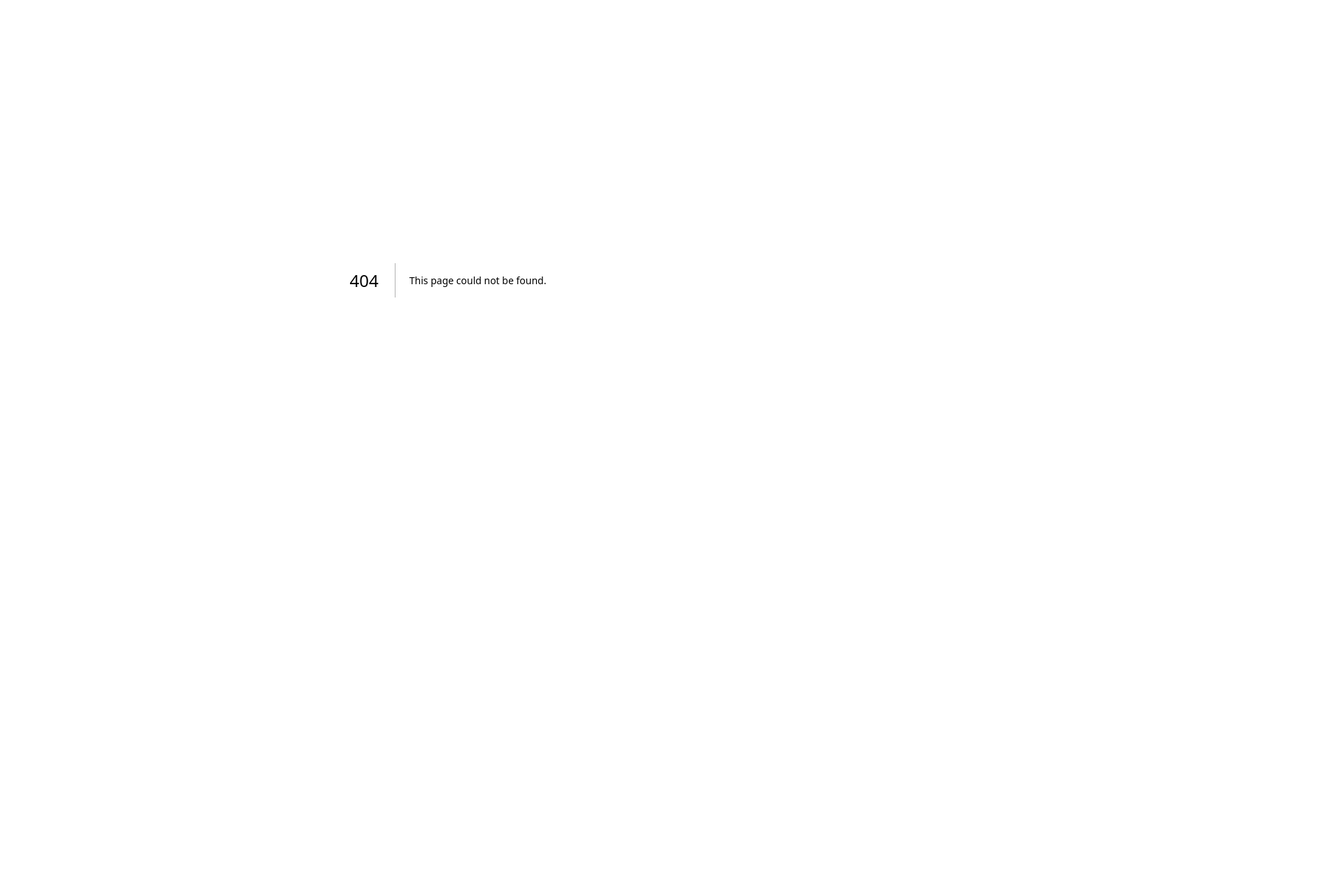
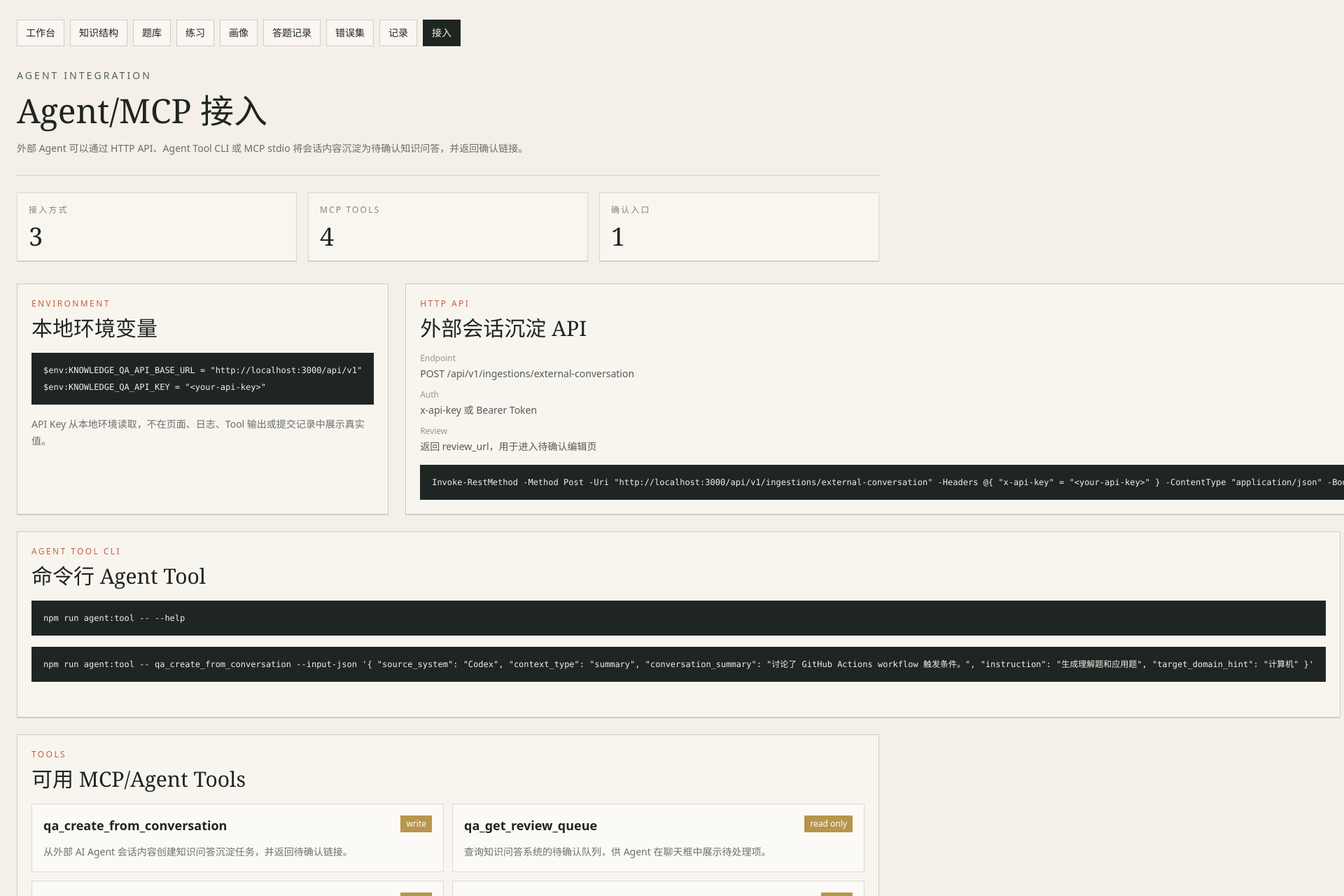
Before and after one commit to chujun/knowledge-qa-system, a Next.js app: page /integrations in a window 1280 px wide. Before the commit this address had no page. Shown: the top 1280 px of the page at 70% size, 1920 px wide, since content can reach past the window. Before the commit the page ends 800 px from the top, so only its background shows below. Built offline with nearby package versions, Linux system fonts and the light colour scheme.

Commit message:
feat: add agent integration guide page

```diff
--- /dev/null
+++ b/src/app/integrations/page.tsx
@@ -0,0 +1,178 @@
+import Link from "next/link";
+
+import { mcpToolDefinitions } from "@/lib/mcp/tools";
+
+export const dynamic = "force-dynamic";
+
+const commands = {
+  env: `$env:KNOWLEDGE_QA_API_BASE_URL = "http://localhost:3000/api/v1"\n$env:KNOWLEDGE_QA_API_KEY = "<your-api-key>"`,
+  agentHelp: "npm run agent:tool -- --help",
+  agentCreate:
+    'npm run agent:tool -- qa_create_from_conversation --input-json \'{ "source_system": "Codex", "context_type": "summary", "conversation_summary": "讨论了 GitHub Actions workflow 触发条件。", "instruction": "生成理解题和应用题", "target_domain_hint": "计算机" }\'',
+  mcpStart: "npm run mcp:stdio",
+  mcpCheck: "npm run mcp:check",
+  apiCreate:
+    'Invoke-RestMethod -Method Post -Uri "http://localhost:3000/api/v1/ingestions/external-conversation" -Headers @{ "x-api-key" = "<your-api-key>" } -ContentType "application/json" -Body \'{ "source_system": "Codex", "context_type": "summary", "conversation_summary": "讨论了 GitHub Actions workflow 触发条件。", "instruction": "生成理解题和应用题", "target_domain_hint": "计算机" }\''
+};
+
+export default function IntegrationsPage() {
+  return (
+    <main className="min-h-screen bg-paper text-ink">
+      <section className="mx-auto w-full max-w-7xl px-5 py-7 lg:px-6">
+        <TopNav current="接入" />
+
+        <header className="mt-8 border-b border-ink/15 pb-6">
+          <p className="text-sm uppercase tracking-[0.22em] text-moss">
+            Agent Integration
+          </p>
+          <h1 className="mt-4 font-display text-5xl leading-none">
+            Agent/MCP 接入
+          </h1>
+          <p className="mt-4 max-w-3xl text-sm leading-7 text-ink/65">
+            外部 Agent 可以通过 HTTP API、Agent Tool CLI 或 MCP stdio 将会话内容沉淀为待确认知识问答，并返回确认链接。
+          </p>
+        </header>
+
+        <section className="mt-6 grid gap-4 md:grid-cols-3">
+          <Metric label="接入方式" value={3} />
+          <Metric label="MCP Tools" value={mcpToolDefinitions.length} />
+          <Metric label="确认入口" value={1} />
+        </section>
+
+        <section className="mt-8 grid gap-6 xl:grid-cols-[1fr_1fr]">
+          <Panel eyebrow="Environment" title="本地环境变量">
+            <CommandBlock value={commands.env} />
+            <p className="mt-3 text-sm leading-6 text-ink/65">
+              API Key 从本地环境读取，不在页面、日志、Tool 输出或提交记录中展示真实值。
+            </p>
+          </Panel>
+
+          <Panel eyebrow="HTTP API" title="外部会话沉淀 API">
+            <dl className="grid gap-3 text-sm">
+              <RecordKV label="Endpoint" value="POST /api/v1/ingestions/external-conversation" />
+              <RecordKV label="Auth" value="x-api-key 或 Bearer Token" />
+              <RecordKV label="Review" value="返回 review_url，用于进入待确认编辑页" />
+            </dl>
+            <CommandBlock value={commands.apiCreate} />
+          </Panel>
+        </section>
+
+        <section className="mt-6 grid gap-6 xl:grid-cols-[1fr_1fr]">
+          <Panel eyebrow="Agent Tool CLI" title="命令行 Agent Tool">
+            <CommandBlock value={commands.agentHelp} />
+            <CommandBlock value={commands.agentCreate} />
+          </Panel>
+
+          <Panel eyebrow="MCP Stdio" title="本地 MCP Server">
+            <CommandBlock value={commands.mcpStart} />
+            <CommandBlock value={commands.mcpCheck} />
+          </Panel>
+        </section>
+
+        <section className="mt-6">
+          <Panel eyebrow="Tools" title="可用 MCP/Agent Tools">
+            <div className="grid gap-3 lg:grid-cols-2">
+              {mcpToolDefinitions.map((tool) => (
+                <article className="border border-ink/15 bg-white/45 p-4" key={tool.name}>
+                  <div className="flex flex-wrap items-start justify-between gap-3">
+                    <h2 className="break-all text-lg font-semibold">{tool.name}</h2>
+                    <StatusBadge
+                      label={tool.annotations.readOnlyHint ? "read only" : "write"}
+                    />
+                  </div>
+                  <p className="mt-3 text-sm leading-6 text-ink/65">
+                    {tool.description}
+                  </p>
+                </article>
+              ))}
+            </div>
+          </Panel>
+        </section>
+      </section>
+    </main>
+  );
+}
+
+function TopNav({ current }: { current: string }) {
+  const items = [
+    ["/", "工作台"],
+    ["/domains", "知识结构"],
+    ["/questions", "题库"],
+    ["/practice", "练习"],
+    ["/mastery", "画像"],
+    ["/attempts", "答题记录"],
+    ["/error-sets", "错误集"],
+    ["/records", "记录"],
+    ["/integrations", "接入"]
+  ];
+
+  return (
+    <nav className="flex flex-wrap gap-2 text-sm">
+      {items.map(([href, label]) => (
+        <Link
+          className={`border px-3 py-2 transition ${
+            label === current
+              ? "border-ink bg-ink text-paper"
+              : "border-ink/20 bg-white/50 text-ink hover:border-clay hover:text-clay"
+          }`}
+          href={href}
+          key={href}
+        >
+          {label}
+        </Link>
+      ))}
+    </nav>
+  );
+}
+
+function Metric({ label, value }: { label: string; value: number }) {
+  return (
+    <div className="border border-ink/15 bg-white/35 p-4 shadow-line">
+      <p className="text-xs uppercase tracking-[0.18em] text-ink/55">{label}</p>
+      <p className="mt-3 font-display text-4xl leading-none">{value}</p>
+    </div>
+  );
+}
+
+function Panel({
+  children,
+  eyebrow,
+  title
+}: {
+  children: React.ReactNode;
+  eyebrow: string;
+  title: string;
+}) {
+  return (
+    <section className="border border-ink/20 bg-white/30 p-5 shadow-line">
+      <p className="text-xs uppercase tracking-[0.2em] text-clay">{eyebrow}</p>
+      <h2 className="mt-3 font-display text-3xl leading-none">{title}</h2>
+      <div className="mt-5 space-y-4">{children}</div>
+    </section>
+  );
+}
+
+function CommandBlock({ value }: { value: string }) {
+  return (
+    <pre className="overflow-x-auto border border-ink/15 bg-ink px-4 py-3 text-xs leading-6 text-paper">
+      <code>{value}</code>
+    </pre>
+  );
+}
+
+function RecordKV({ label, value }: { label: string; value: string }) {
+  return (
+    <div>
+      <dt className="text-xs text-ink/45">{label}</dt>
+      <dd className="mt-1 break-all text-ink/75">{value}</dd>
+    </div>
+  );
+}
+
+function StatusBadge({ label }: { label: string }) {
+  return (
+    <span className="whitespace-nowrap bg-brass px-2 py-1 text-xs text-white">
+      {label}
+    </span>
+  );
+}
--- a/src/app/page.tsx
+++ b/src/app/page.tsx
@@ -148,6 +148,11 @@ export default async function Home() {
               description="查看 Agent 会话来源、模型生成调用和质量校验记录。"
               href="/records"
               label="调用记录"
+            />
+            <WorkbenchLink
+              description="查看 HTTP API、Agent Tool CLI 和 MCP stdio 的本地接入方式。"
+              href="/integrations"
+              label="Agent 接入"
             />
           </section>
 
--- a/src/app/records/page.tsx
+++ b/src/app/records/page.tsx
@@ -60,6 +60,12 @@ export default async function RecordsPage({
           <p className="mt-4 max-w-3xl text-sm leading-7 text-ink/65">
             集中查看外部 Agent 会话来源、模型生成调用和质量校验记录，用于追踪来源、模型、Agent、耗时和质检结果。
           </p>
+          <Link
+            className="mt-5 inline-block border border-ink/20 bg-white/60 px-3 py-2 text-sm text-ink transition hover:border-clay hover:text-clay"
+            href="/integrations"
+          >
+            查看 Agent 接入方式
+          </Link>
         </header>
 
         <section className="mt-6 grid gap-4 md:grid-cols-3">
```
Also changed, not shown: 3 other files (tests, documents, lock files or other folders).
